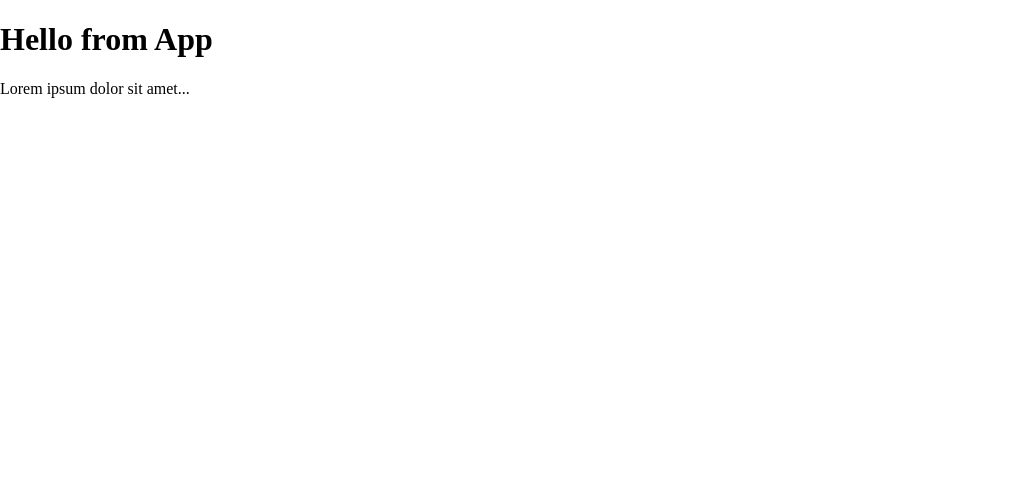
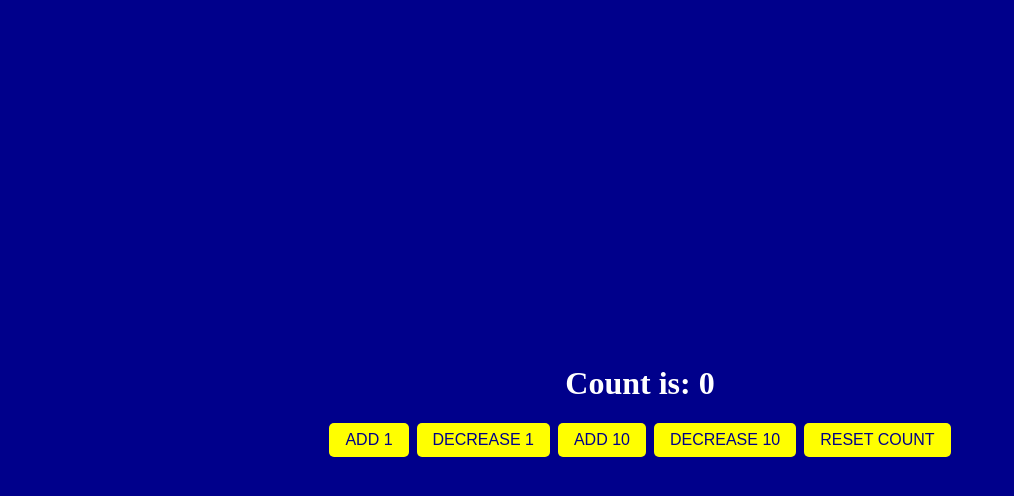
Before and after one commit to matheus4lves/fcc-how--to-manage-state-in-react, a React app: page / in a window 1280 px wide. Shown: the top 496 px of the page, without its empty margins (0-1014 px from the left). Built offline with nearby package versions, Linux system fonts and the light colour scheme; the HTML template or start-up script is replaced by a standard one.

Commit message:
Implement the classic counter example

```diff
--- a/package.json
+++ b/package.json
@@ -5,8 +5,8 @@
   "main": "webpack.config.js",
   "scripts": {
     "test": "echo \"Error: no test specified\" && exit 1",
-    "start": "webpack serve --mode=development",
-    "build": ""
+    "start": "webpack serve --mode development",
+    "build": "webpack --mode production"
   },
   "keywords": [],
   "author": "",
--- a/src/Components/App.jsx
+++ b/src/Components/App.jsx
@@ -1,11 +1,52 @@
-import React from "react";
+import React, { useState } from "react";
+import Header from "./Header.jsx";
+import Button from "./Button.jsx";
 
 const App = () => {
+  const [count, setCount] = useState(0);
+
+  // Increase handlers
+  const handleIncreaseByOne = () => setCount(prevCount => prevCount + 1);
+
+  const handleIncreaseByTen = () => setCount(prevCount => prevCount + 10);
+
+  // Decrease handlers
+  const handleDecreaseByOne = () => {
+    if (count > 0) {
+      setCount(prevCount => prevCount - 1);
+    }
+  };
+
+  const handleDecreaseByTen = () => {
+    if (count >= 10) {
+      setCount(prevCount => prevCount - 10);
+    }
+  };
+
+  // Reset handler
+  const handleReset = () => setCount(0);
+
   return (
-    <>
-      <h1>Hello from App</h1>
-      <p>Lorem ipsum dolor sit amet...</p>
-    </>
+    <div className="counter">
+      <Header className="counter__heading" count={count} />
+      <div className="counter__container">
+        <Button className="counter__btn" onClick={handleIncreaseByOne}>
+          Add 1
+        </Button>
+        <Button className="counter__btn" onClick={handleDecreaseByOne}>
+          Decrease 1
+        </Button>
+        <Button className="counter__btn" onClick={handleIncreaseByTen}>
+          Add 10
+        </Button>
+        <Button className="counter__btn" onClick={handleDecreaseByTen}>
+          Decrease 10
+        </Button>
+        <Button className="counter__btn" onClick={handleReset}>
+          Reset count
+        </Button>
+      </div>
+    </div>
   );
 };
 
--- a/src/Components/Button.jsx
+++ b/src/Components/Button.jsx
@@ -0,0 +1,13 @@
+import React from "react";
+
+const Button = ({ className, onClick, children }) => {
+  return (
+    <>
+      <button className={className} onClick={onClick}>
+        {children}
+      </button>
+    </>
+  );
+};
+
+export default Button;
--- /dev/null
+++ b/src/Components/Header.jsx
@@ -0,0 +1,11 @@
+import React from "react";
+
+const Header = ({ className, count }) => {
+  return (
+    <>
+      <h1 className={className}>Count is: {count}</h1>
+    </>
+  );
+};
+
+export default Header;
--- a/src/styles.css
+++ b/src/styles.css
@@ -11,3 +11,38 @@ html {
 body {
   margin: 0;
 }
+
+.counter {
+  display: flex;
+  flex-flow: column nowrap;
+  justify-content: center;
+  align-items: center;
+  background: darkblue;
+  height: 100vh;
+}
+
+.counter__heading {
+  color: white;
+}
+
+.counter__container {
+  display: flex;
+  flex-flow: row nowrap;
+}
+
+.counter__btn {
+  display: inline-block;
+  padding-block: 8px;
+  padding-inline: 16px;
+  margin-inline-end: 8px;
+  background: yellow;
+  color: darkblue;
+  text-transform: uppercase;
+  font-size: 1rem;
+  border: none;
+  border-radius: 5px;
+}
+
+.counter__btn:last-of-type {
+  margin-inline-end: 0;
+}
```
